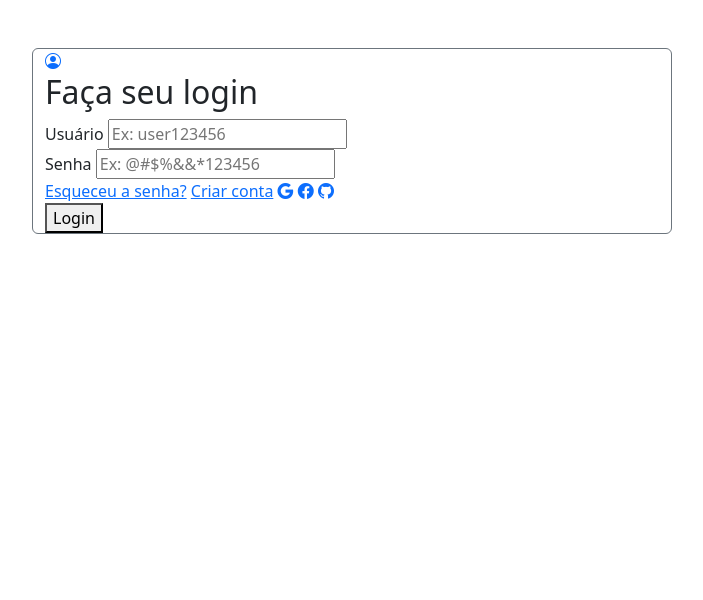
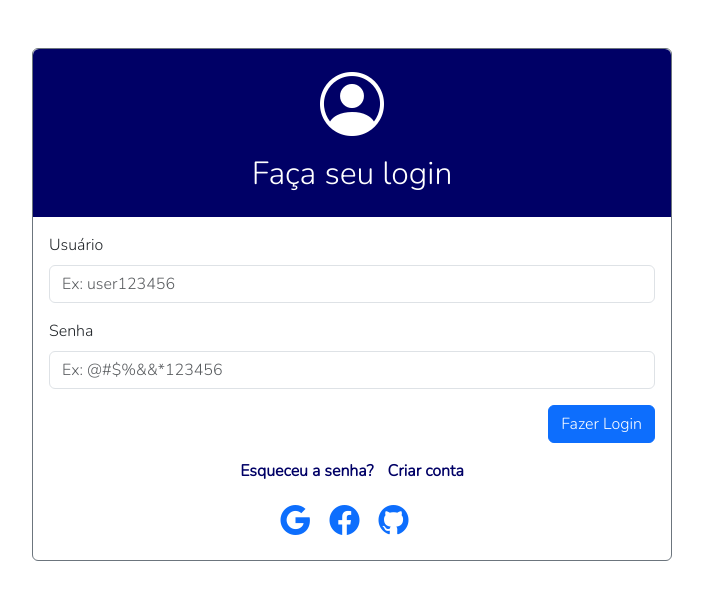
Before and after one commit to andreydavi/Aula02-BS, a plain HTML site: page index.html in a window 1280 px wide. Shown: the whole page, without its empty margins (288-991 px from the left). Drawn offline with nearby package versions, Linux system fonts and the light colour scheme.

Commit message:
02 - Estilização dos componentes do formulário com Bootstrap e CSS externo. Finalização do layout.

```diff
--- /dev/null
+++ b/css/stylses.css
@@ -0,0 +1,42 @@
+@font-face {
+    font-family: Nunito;
+    src: url(../fonts/Nunito-Light.ttf);
+}
+
+:root {
+    --color-blue-700: #006;
+    --color-light-100: #fff;
+}
+
+body {
+    font-family: Nunito;
+}
+
+.login-icon {
+    font-size: 64px;
+    color: var(--color-light-100);
+}
+
+.login-header {
+    color: var(--color-light-100);
+    width: 100%;
+    margin: 0;
+    padding: 0;
+    background-color: var(--color-blue-700);
+    display: flex;
+    flex-direction: column;
+    justify-content: center;
+    padding-top: 10px;
+}
+
+.link-text {
+    text-decoration: none;
+    color: var(--color-blue-700);
+    margin: 0 5px;
+    font-weight: 600;
+}
+
+.link-icon {
+    font-size: 30px;
+    margin-right: 15px;
+}
--- a/index.html
+++ b/index.html
@@ -11,39 +11,46 @@
     <link rel="stylesheet" href="https://cdn.jsdelivr.net/npm/bootstrap-icons@1.11.3/font/bootstrap-icons.min.css">
     <link href="https://cdn.jsdelivr.net/npm/bootstrap@5.3.3/dist/css/bootstrap.min.css" rel="stylesheet"
         integrity="sha384-QWTKZyjpPEjISv5WaRU9OFeRpok6YctnYmDr5pNlyT2bRjXh0JMhjY6hW+ALEwIH" crossorigin="anonymous">
+    <link rel="stylesheet" href="./css/stylses.css">
 </head>
 
 <body>
 
-    <div class="container border border-secondary w-50 mt-5 p30 rounded-2">
-        <a href=""><i class="bi bi-person-circle"></i></a>
-        <h2>Faça seu login</h2>
+    <div class="container border border-secondary w-50 mt-5 rounded p-0">
+        <div class="text-center login-header rounded-top">
+
+            <a href=""><i class="bi bi-person-circle login-icon"></i></a>
+            <h2 class="mb-4">Faça seu login</h2>
+        </div>
         <div>
             <form action="">
-                <div>
-                    <label for="usuario">Usuário</label>
+                <div class="my-3 px-3">
+                    <label for="usuario" class="form-label">Usuário</label>
                     <input type="text" id="usuario" name="usuario" placeholder="Ex: user123456" minlength="10"
-                        maxlength="20" required>
+                        maxlength="20" required class="form-control">
                 </div>
-                <div>
-                    <label for="senha">Senha</label>
-                    <input type="password" id="senha" name="senha" placeholder="Ex: @#$%&&*123456" minlength="8" maxlength="15" required>
+                <div class="my-3 px-3">
+                    <label for="senha" class="form-label">Senha</label>
+                    <input type="password" id="senha" name="senha" placeholder="Ex: @#$%&&*123456" minlength="8"
+                        maxlength="15" required class="form-control">
+                </div>
+                <div class="d-flex justify-content-end px-3">
+                    <button type="submit" class="btn btn-primary ">Fazer Login</button>
                 </div>
 
-                <div>
-                    <a href="">Esqueceu a senha?</a>
-                    <a href="">Criar conta</a>
-                    <a href=""><i class="bi bi-google"></i></a>
-                    <a href=""><i class="bi bi-facebook"></i></a>
-                    <a href=""><i class="bi bi-github"></i></a>
+                <div class="text-center mt-3">
+                    <a href="" class="link-text">Esqueceu a senha?</a>
+                    <a href="" class="link-text">Criar conta</a>
+                    <div class="my-3">
+                        <a href=""><i class="bi bi-google link-icon"></i></a>
+                        <a href=""><i class="bi bi-facebook link-icon"></i></a>
+                        <a href=""><i class="bi bi-github link-icon"></i></a>
+                    </div>
 
                 </div>
 
 
 
-                <div>
-                    <button type="submit">Login</button>
-                </div>
             </form>
         </div>
 
```
Also changed, not shown: fonts/Nunito-Light.ttf (added).
